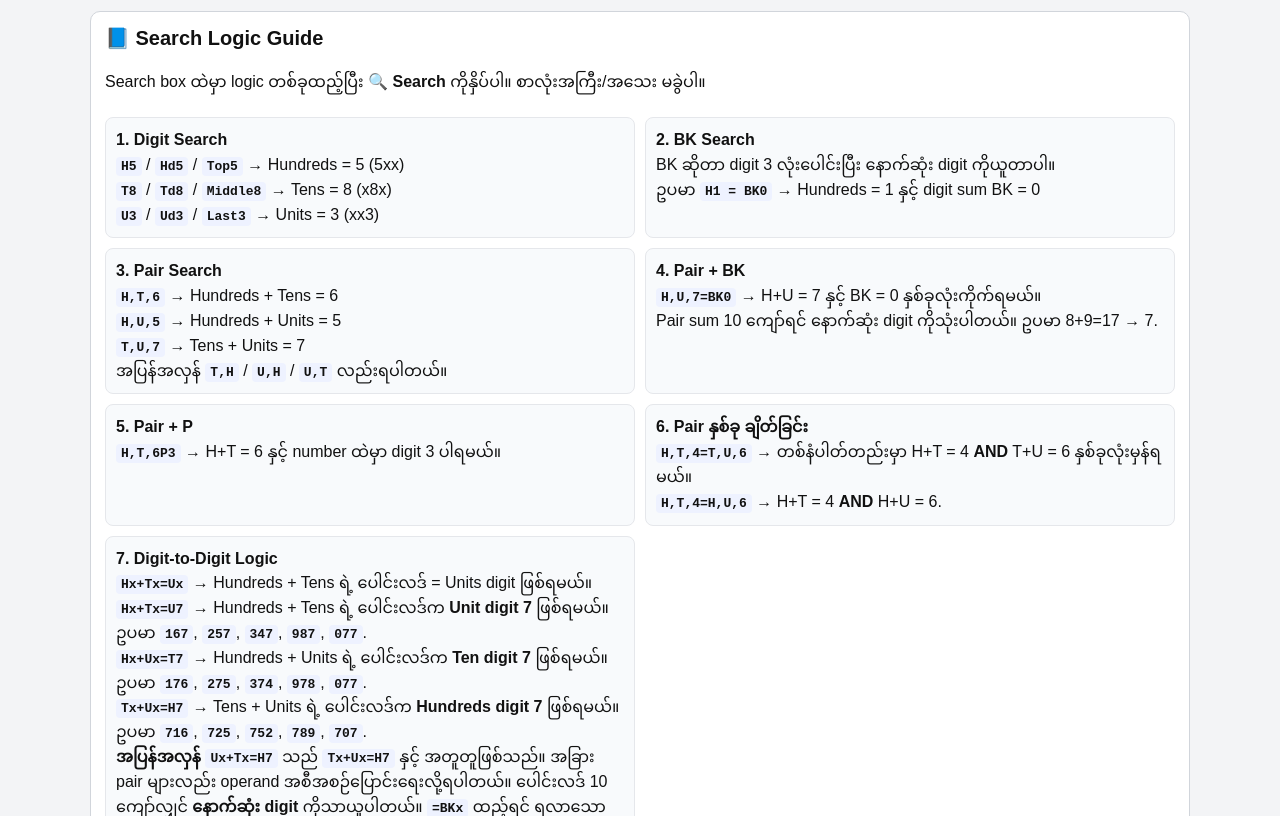
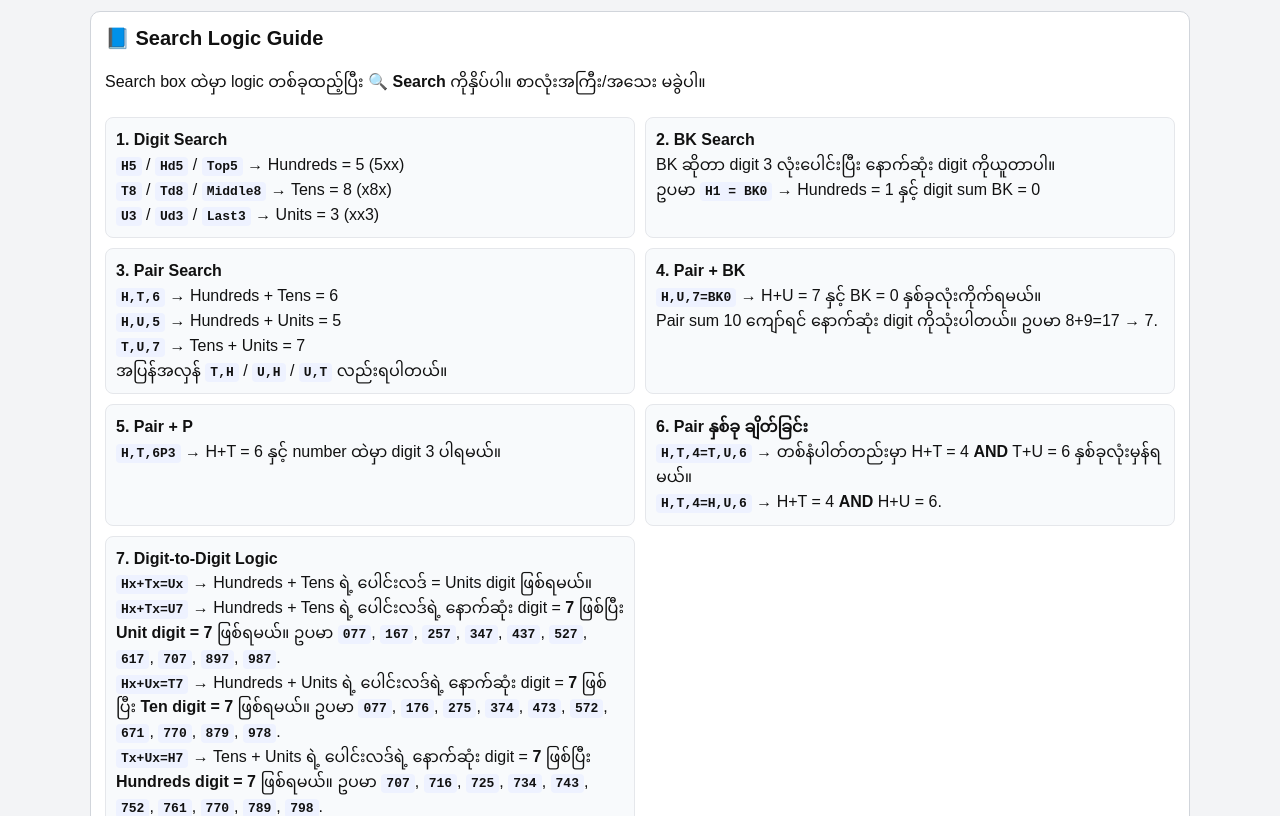
Before and after one commit to wyan89432-afk/choosing_chel_numbers, a plain HTML site: page index.html in a window 1280 px wide. Shown: the part 136-952 px from the top of the page. Drawn offline with Linux system fonts and the light colour scheme.

Commit message:
Fix digit relation target matching logic

```diff
--- a/index.html
+++ b/index.html
@@ -36,9 +36,9 @@ Pair sum 10 ကျော်ရင် နောက်ဆုံး digit ကို
 <code>H,T,4=H,U,6</code> → H+T = 4 <b>AND</b> H+U = 6.</div>
 <div><b>7. Digit-to-Digit Logic</b><br>
 <code>Hx+Tx=Ux</code> → Hundreds + Tens ရဲ့ ပေါင်းလဒ် = Units digit ဖြစ်ရမယ်။<br>
-<code>Hx+Tx=U7</code> → Hundreds + Tens ရဲ့ ပေါင်းလဒ်က <b>Unit digit 7</b> ဖြစ်ရမယ်။ ဥပမာ <code>167</code>, <code>257</code>, <code>347</code>, <code>987</code>, <code>077</code>.<br>
-<code>Hx+Ux=T7</code> → Hundreds + Units ရဲ့ ပေါင်းလဒ်က <b>Ten digit 7</b> ဖြစ်ရမယ်။ ဥပမာ <code>176</code>, <code>275</code>, <code>374</code>, <code>978</code>, <code>077</code>.<br>
-<code>Tx+Ux=H7</code> → Tens + Units ရဲ့ ပေါင်းလဒ်က <b>Hundreds digit 7</b> ဖြစ်ရမယ်။ ဥပမာ <code>716</code>, <code>725</code>, <code>752</code>, <code>789</code>, <code>707</code>.<br>
+<code>Hx+Tx=U7</code> → Hundreds + Tens ရဲ့ ပေါင်းလဒ်ရဲ့ နောက်ဆုံး digit = <b>7</b> ဖြစ်ပြီး <b>Unit digit = 7</b> ဖြစ်ရမယ်။ ဥပမာ <code>077</code>, <code>167</code>, <code>257</code>, <code>347</code>, <code>437</code>, <code>527</code>, <code>617</code>, <code>707</code>, <code>897</code>, <code>987</code>.<br>
+<code>Hx+Ux=T7</code> → Hundreds + Units ရဲ့ ပေါင်းလဒ်ရဲ့ နောက်ဆုံး digit = <b>7</b> ဖြစ်ပြီး <b>Ten digit = 7</b> ဖြစ်ရမယ်။ ဥပမာ <code>077</code>, <code>176</code>, <code>275</code>, <code>374</code>, <code>473</code>, <code>572</code>, <code>671</code>, <code>770</code>, <code>879</code>, <code>978</code>.<br>
+<code>Tx+Ux=H7</code> → Tens + Units ရဲ့ ပေါင်းလဒ်ရဲ့ နောက်ဆုံး digit = <b>7</b> ဖြစ်ပြီး <b>Hundreds digit = 7</b> ဖြစ်ရမယ်။ ဥပမာ <code>707</code>, <code>716</code>, <code>725</code>, <code>734</code>, <code>743</code>, <code>752</code>, <code>761</code>, <code>770</code>, <code>789</code>, <code>798</code>.<br>
 <b>အပြန်အလှန်</b> <code>Ux+Tx=H7</code> သည် <code>Tx+Ux=H7</code> နှင့် အတူတူဖြစ်သည်။ အခြား pair များလည်း operand အစီအစဉ်ပြောင်းရေးလို့ရပါတယ်။ ပေါင်းလဒ် 10 ကျော်လျှင် <b>နောက်ဆုံး digit</b> ကိုသာယူပါတယ်။ <code>=BKx</code> ထည့်ရင် ရလာသော result ထဲက BKx ဖြစ်တဲ့ number တွေကို ထပ် filter လုပ်ပါတယ်။</div>
 </div>
 <p class="guide-note"><b>မှတ်ရန်:</b> H = Hundreds, T = Tens, U = Units. <code>Hd / Td / Ud</code> က shorthand ဖြစ်ပါတယ်။ Condition များစွာရေးထားရင် <b>တစ်နံပါတ်တည်းမှာ အားလုံးကိုက်ညီ</b> ရပါမယ်။</p>
@@ -55,7 +55,7 @@
 function parseBK(s){const out=[];const re=/\b(?:bk)\s*=?\s*([0-9])\b/gi;let m;while((m=re.exec(s)))out.push(+m[1]);return out}
 function parsePairs(s){const out=[];const re=/\b(h|t|u|hd|td|ud)\s*,\s*(h|t|u|hd|td|ud)\s*,\s*([0-9])\s*(?:=\s*bk\s*([0-9]))?/gi;let m;while((m=re.exec(s))){const a=pos(m[1]),b=pos(m[2]);if(a!==b)out.push({a,b,sum:+m[3],bk:m[4]===undefined?null:+m[4]})}return out}
 function parseDigitRelations(s){const out=[];const re=/\b(hx|tx|ux)\s*\+\s*(hx|tx|ux)\s*=\s*(hx|tx|ux)\s*([0-9x])\b/gi;let m;while((m=re.exec(s))){const a=pos(m[1].slice(0,1)),b=pos(m[2].slice(0,1)),target=pos(m[3].slice(0,1)),targetDigit=/^x$/i.test(m[4])?null:+m[4];if(a!==b&&target!==a&&target!==b)out.push({a,b,target,targetDigit,raw:m[0]})}return out}
-function render(){makeFixed();const s=document.getElementById('q').value.trim();const results=document.getElementById('results');results.innerHTML='';if(!s)return;const basic=parseBasic(s),pairs=parsePairs(s),relations=parseDigitRelations(s),bks=parseBK(s);let list=nums.filter(n=>basic.every(([p,d])=>n[p]===d)&&pairs.every(x=>mod10(+n[x.a]+ +n[x.b])===x.sum&& (x.bk===null||mod10(+n[0]+ +n[1]+ +n[2])===x.bk))&&relations.every(x=>mod10(+n[x.a]+ +n[x.b])===(x.targetDigit===null?+n[x.target]:x.targetDigit))&&bks.every(bk=>mod10(+n[0]+ +n[1]+ +n[2])===bk));if(!basic.length&&!pairs.length&&!relations.length&&!bks.length)return;const title=s+' Table';const card=document.createElement('div');card.className='card';card.innerHTML='<h2></h2><div class="count"></div>';card.querySelector('h2').textContent=title;card.querySelector('.count').textContent='စုစုပေါင်း Number: '+list.length+' ခု';const actions=document.createElement('div');actions.className='actions';const btn=document.createElement('button');btn.textContent='⬇️ Download black PNG';btn.onclick=()=>downloadPNG(title,list);actions.appendChild(btn);card.appendChild(actions);const table=document.createElement('table');table.className='auto';list.forEach(n=>{const tr=document.createElement('tr');const td=document.createElement('td');td.textContent=n;tr.appendChild(td);table.appendChild(tr)});card.appendChild(table);results.appendChild(card)}
+function render(){makeFixed();const s=document.getElementById('q').value.trim();const results=document.getElementById('results');results.innerHTML='';if(!s)return;const basic=parseBasic(s),pairs=parsePairs(s),relations=parseDigitRelations(s),bks=parseBK(s);let list=nums.filter(n=>basic.every(([p,d])=>n[p]===d)&&pairs.every(x=>mod10(+n[x.a]+ +n[x.b])===x.sum&& (x.bk===null||mod10(+n[0]+ +n[1]+ +n[2])===x.bk))&&relations.every(x=>mod10(+n[x.a]+ +n[x.b])===(x.targetDigit===null?+n[x.target]:x.targetDigit)&& (x.targetDigit===null||+n[x.target]===x.targetDigit))&&bks.every(bk=>mod10(+n[0]+ +n[1]+ +n[2])===bk));if(!basic.length&&!pairs.length&&!relations.length&&!bks.length)return;const title=s+' Table';const card=document.createElement('div');card.className='card';card.innerHTML='<h2></h2><div class="count"></div>';card.querySelector('h2').textContent=title;card.querySelector('.count').textContent='စုစုပေါင်း Number: '+list.length+' ခု';const actions=document.createElement('div');actions.className='actions';const btn=document.createElement('button');btn.textContent='⬇️ Download black PNG';btn.onclick=()=>downloadPNG(title,list);actions.appendChild(btn);card.appendChild(actions);const table=document.createElement('table');table.className='auto';list.forEach(n=>{const tr=document.createElement('tr');const td=document.createElement('td');td.textContent=n;tr.appendChild(td);table.appendChild(tr)});card.appendChild(table);results.appendChild(card)}
 function downloadPNG(title,list){const canvas=document.createElement('canvas'),ctx=canvas.getContext('2d');const row=32;canvas.width=800;canvas.height=Math.max(160,100+list.length*row);ctx.fillStyle='#000';ctx.fillRect(0,0,canvas.width,canvas.height);ctx.fillStyle='#fff';ctx.textAlign='center';ctx.font='bold 24px Arial';ctx.fillText(title,400,32);ctx.font='bold 18px Arial';ctx.fillText('Count: '+list.length,400,62);list.forEach((n,i)=>ctx.fillText(n,400,94+i*row));const a=document.createElement('a');a.download='number-table.png';a.href=canvas.toDataURL('image/png');a.click()}
 document.getElementById('searchBtn').addEventListener('click',render);document.getElementById('clearBtn').addEventListener('click',()=>{document.getElementById('q').value='';render()});makeFixed();
 </script>
```
